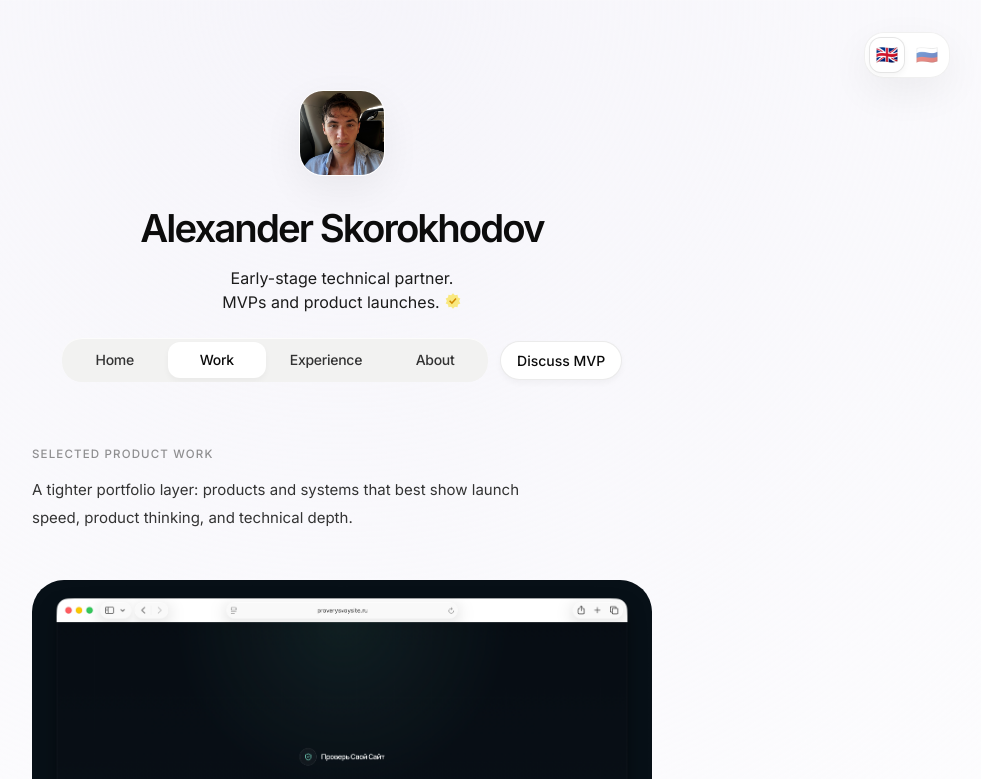
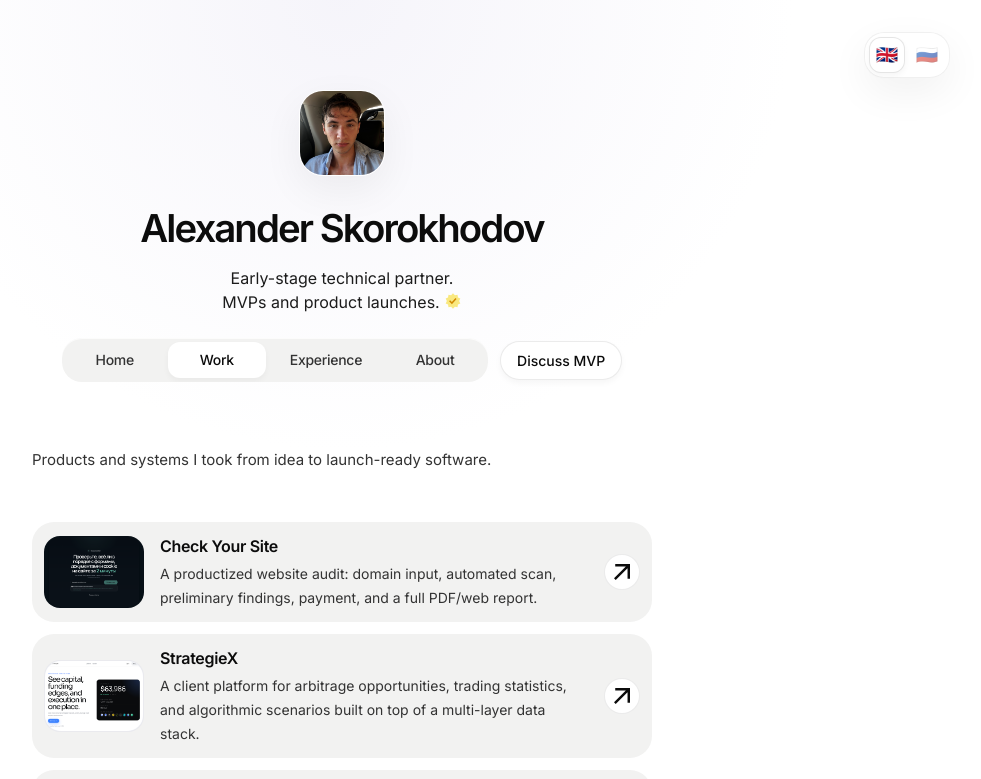
Before and after one commit to alexanderskorokhodov/PersonalCard, a React (Vite) app: page /projects in a window 1280 px wide. Shown: the top 779 px of the page, without its empty margins (298-1279 px from the left). Built offline with nearby package versions, Linux system fonts and the light colour scheme.

Commit message:
fixes: text

```diff
--- a/src/components/ui/ShowcaseCard.tsx
+++ b/src/components/ui/ShowcaseCard.tsx
@@ -10,13 +10,68 @@ type ShowcaseCardProps = {
   item: ShowcaseItem
   delay?: number
   frameClassName?: string
+  variant?: 'default' | 'row'
 }
 
 export function ShowcaseCard({
   item,
   delay = 0,
   frameClassName,
+  variant = 'default',
 }: ShowcaseCardProps) {
+  if (variant === 'row') {
+    const rowBody = (
+      <div
+        className={cn(
+          'surface-card group flex items-center gap-4 rounded-[22px] px-3 py-3',
+          item.href ? 'focus-ring' : '',
+        )}
+      >
+        <MediaAsset
+          asset={item.media}
+          className={cn('h-[72px] w-[100px] shrink-0 rounded-[16px]', frameClassName)}
+          roundedClassName="rounded-[16px]"
+        />
+
+        <div className="min-w-0 flex-1 space-y-1">
+          {item.eyebrow ? <p className="eyebrow">{item.eyebrow}</p> : null}
+          <h2 className="text-[15px] font-semibold tracking-[-0.02em] text-[var(--text-strong)] sm:text-[16px]">
+            {item.title}
+          </h2>
+          <p className="text-[13px] leading-5 text-[var(--text-muted)] sm:text-[14px] sm:leading-6">
+            {item.description}
+          </p>
+        </div>
+
+        {item.href ? (
+          <span
+            aria-hidden="true"
+            className="flex h-9 w-9 shrink-0 items-center justify-center rounded-full border border-black/8 bg-white text-[var(--text-strong)] transition group-hover:-translate-y-0.5 group-hover:translate-x-0.5"
+          >
+            <ArrowUpRightIcon className="h-4 w-4" />
+          </span>
+        ) : null}
+      </div>
+    )
+
+    return (
+      <Reveal delay={delay} className="auto-section">
+        {item.href ? (
+          <Link
+            to={item.href}
+            onMouseEnter={() => preloadRoute(item.href!)}
+            onFocus={() => preloadRoute(item.href!)}
+            className="block"
+          >
+            {rowBody}
+          </Link>
+        ) : (
+          rowBody
+        )}
+      </Reveal>
+    )
+  }
+
   const media = item.href ? (
     <Link
       to={item.href}
--- a/src/content/portfolio.ts
+++ b/src/content/portfolio.ts
@@ -3814,11 +3814,11 @@ function getProjectsPage(locale: Locale): ProjectsPageContent {
       locale === 'ru'
         ? 'И другие проекты в корпоративной и образовательной среде.'
         : 'And other projects delivered in corporate and educational environments.',
-    featuredTitle: locale === 'ru' ? 'Ключевые продукты и системы' : 'Selected Product Work',
+    featuredTitle: '',
     featuredBody:
       locale === 'ru'
-        ? 'Избранный слой портфолио: продукты и системы, которые лучше всего показывают мой способ сборки ранней версии и дальнейшего роста.'
-        : 'A tighter portfolio layer: products and systems that best show launch speed, product thinking, and technical depth.',
+        ? 'Продукты и системы, которые я довёл от идеи до запуска.'
+        : 'Products and systems I took from idea to launch-ready software.',
     featuredProjects: getFeaturedProjects(locale),
     selectedCasesTitle: locale === 'ru' ? 'Избранные кейсы' : 'Selected Cases Preview',
     selectedCasesBody:
--- a/src/pages/ProjectsPage.tsx
+++ b/src/pages/ProjectsPage.tsx
@@ -15,7 +15,9 @@ function ProjectsPage() {
 
       <div className="space-y-[var(--space-stack-md)]">
         <Reveal className="space-y-3">
-          <p className="eyebrow">{projectsPage.featuredTitle}</p>
+          {projectsPage.featuredTitle ? (
+            <p className="eyebrow">{projectsPage.featuredTitle}</p>
+          ) : null}
           {projectsPage.featuredBody ? (
             <p className="max-w-[56ch] text-[15px] leading-7 text-[var(--text-muted)]">
               {projectsPage.featuredBody}
@@ -23,9 +25,11 @@ function ProjectsPage() {
           ) : null}
         </Reveal>
 
-        {projectsPage.featuredProjects.map((item, index) => (
-          <ShowcaseCard key={item.title} item={item} delay={index * 0.04} />
-        ))}
+        <div className="grid gap-3">
+          {projectsPage.featuredProjects.map((item, index) => (
+            <ShowcaseCard key={item.title} item={item} delay={index * 0.04} variant="row" />
+          ))}
+        </div>
       </div>
     </>
   )
```
